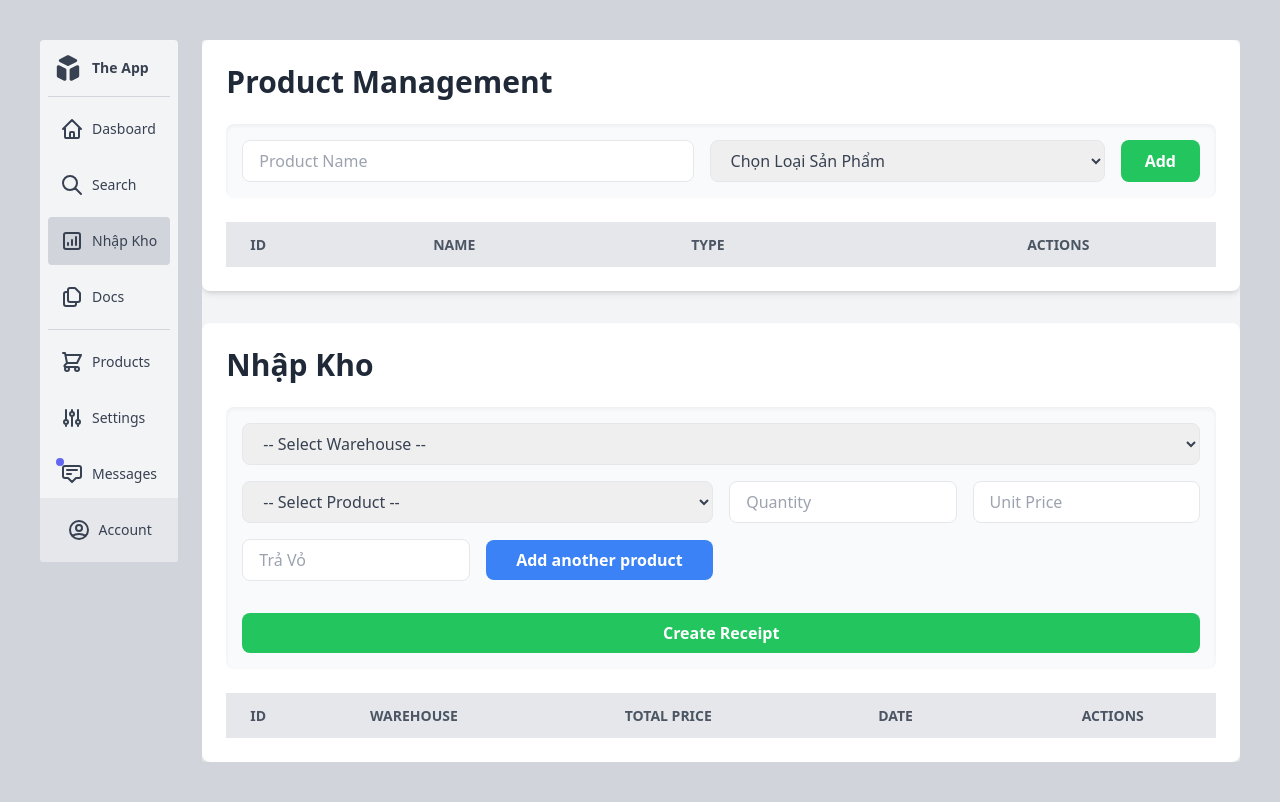
After one commit to Khoataphat/Gas_App, a Flask app: page /import in a window 1280 px wide. The commit adds this page. Run offline with Flask 3, Linux system fonts and the light colour scheme; lists and menus that the app fills with data are empty; some libraries are stand-ins or nearby versions.

Commit message:
thêm lk price_history, thêm liên kết trang import

```diff
--- a/app.py
+++ b/app.py
@@ -149,8 +149,9 @@ def index():
 @app.route('/add_product', methods=["POST"])
 def add_product():
     name = request.form["name"]
+    type = request.form["type"]
     with get_db() as conn:
-        conn.execute("INSERT INTO products (name) VALUES (?)", (name,))
+        conn.execute("INSERT INTO products (name, type) VALUES (?, ?)", (name,type))
         conn.commit()
     return redirect("/")
 
@@ -389,6 +390,11 @@ def delete_order(order_id):
         conn.commit()
     return redirect("/")
 
+#===Route chuyển trang===#
+@app.route('/import')
+def import_page():
+    return render_template('import.html')
+
 if __name__ == "__main__":
     setup_db()
     app.run(debug=True)
--- /dev/null
+++ b/templates/import.html
@@ -0,0 +1,245 @@
+<!DOCTYPE html>
+<html lang="en">
+
+<head>
+    <meta charset="UTF-8">
+    <meta name="viewport" content="width=device-width, initial-scale=1.0">
+    <script src="https://cdn.tailwindcss.com"></script>
+    <title>Document</title>
+</head>
+
+<body class="flex items-star justify-star w-full h-full p-10 space-x-6 bg-gray-300">
+
+    <!-- Component Start -->
+    <div class="flex flex-col items-center w-40 h-full overflow-hidden text-gray-700 bg-gray-100 rounded">
+        <a class="flex items-center w-full px-3 mt-3" href="#">
+            <svg class="w-8 h-8 fill-current" xmlns="http://www.w3.org/2000/svg" viewBox="0 0 20 20"
+                fill="currentColor">
+                <path
+                    d="M11 17a1 1 0 001.447.894l4-2A1 1 0 0017 15V9.236a1 1 0 00-1.447-.894l-4 2a1 1 0 00-.553.894V17zM15.211 6.276a1 1 0 000-1.788l-4.764-2.382a1 1 0 00-.894 0L4.789 4.488a1 1 0 000 1.788l4.764 2.382a1 1 0 00.894 0l4.764-2.382zM4.447 8.342A1 1 0 003 9.236V15a1 1 0 00.553.894l4 2A1 1 0 009 17v-5.764a1 1 0 00-.553-.894l-4-2z" />
+            </svg>
+            <span class="ml-2 text-sm font-bold">The App</span>
+        </a>
+        <div class="w-full px-2">
+            <div class="flex flex-col items-center w-full mt-3 border-t border-gray-300">
+                <a class="flex items-center w-full h-12 px-3 mt-2 rounded hover:bg-gray-300" href="#">
+                    <svg class="w-6 h-6 stroke-current" xmlns="http://www.w3.org/2000/svg" fill="none"
+                        viewBox="0 0 24 24" stroke="currentColor">
+                        <path stroke-linecap="round" stroke-linejoin="round" stroke-width="2"
+                            d="M3 12l2-2m0 0l7-7 7 7M5 10v10a1 1 0 001 1h3m10-11l2 2m-2-2v10a1 1 0 01-1 1h-3m-6 0a1 1 0 001-1v-4a1 1 0 011-1h2a1 1 0 011 1v4a1 1 0 001 1m-6 0h6" />
+                    </svg>
+                    <span class="ml-2 text-sm font-medium">Dasboard</span>
+                </a>
+                <a class="flex items-center w-full h-12 px-3 mt-2 rounded hover:bg-gray-300" href="#">
+                    <svg class="w-6 h-6 stroke-current" xmlns="http://www.w3.org/2000/svg" fill="none"
+                        viewBox="0 0 24 24" stroke="currentColor">
+                        <path stroke-linecap="round" stroke-linejoin="round" stroke-width="2"
+                            d="M21 21l-6-6m2-5a7 7 0 11-14 0 7 7 0 0114 0z" />
+                    </svg>
+                    <span class="ml-2 text-sm font-medium">Search</span>
+                </a>
+                <a class="flex items-center w-full h-12 px-3 mt-2 bg-gray-300 rounded" href="#">
+                    <svg class="w-6 h-6 stroke-current" xmlns="http://www.w3.org/2000/svg" fill="none"
+                        viewBox="0 0 24 24" stroke="currentColor">
+                        <path stroke-linecap="round" stroke-linejoin="round" stroke-width="2"
+                            d="M16 8v8m-4-5v5m-4-2v2m-2 4h12a2 2 0 002-2V6a2 2 0 00-2-2H6a2 2 0 00-2 2v12a2 2 0 002 2z" />
+                    </svg>
+                    <span class="ml-2 text-sm font-medium">Nhập Kho</span>
+                </a>
+                <a class="flex items-center w-full h-12 px-3 mt-2 rounded hover:bg-gray-300" href="#">
+                    <svg class="w-6 h-6 stroke-current" xmlns="http://www.w3.org/2000/svg" fill="none"
+                        viewBox="0 0 24 24" stroke="currentColor">
+                        <path stroke-linecap="round" stroke-linejoin="round" stroke-width="2"
+                            d="M8 7v8a2 2 0 002 2h6M8 7V5a2 2 0 012-2h4.586a1 1 0 01.707.293l4.414 4.414a1 1 0 01.293.707V15a2 2 0 01-2 2h-2M8 7H6a2 2 0 00-2 2v10a2 2 0 002 2h8a2 2 0 002-2v-2" />
+                    </svg>
+                    <span class="ml-2 text-sm font-medium">Docs</span>
+                </a>
+            </div>
+            <div class="flex flex-col items-center w-full mt-2 border-t border-gray-300">
+                <a class="flex items-center w-full h-12 px-3 mt-2 rounded hover:bg-gray-300" href="#">
+                    <svg class="w-6 h-6 stroke-current" xmlns="http://www.w3.org/2000/svg" fill="none"
+                        viewBox="0 0 24 24" stroke="currentColor">
+                        <path stroke-linecap="round" stroke-linejoin="round" stroke-width="2"
+                            d="M3 3h2l.4 2M7 13h10l4-8H5.4M7 13L5.4 5M7 13l-2.293 2.293c-.63.63-.184 1.707.707 1.707H17m0 0a2 2 0 100 4 2 2 0 000-4zm-8 2a2 2 0 11-4 0 2 2 0 014 0z" />
+                    </svg>
+                    <span class="ml-2 text-sm font-medium">Products</span>
+                </a>
+                <a class="flex items-center w-full h-12 px-3 mt-2 rounded hover:bg-gray-300" href="#">
+                    <svg class="w-6 h-6 stroke-current" xmlns="http://www.w3.org/2000/svg" fill="none"
+                        viewBox="0 0 24 24" stroke="currentColor">
+                        <path stroke-linecap="round" stroke-linejoin="round" stroke-width="2"
+                            d="M12 6V4m0 2a2 2 0 100 4m0-4a2 2 0 110 4m-6 8a2 2 0 100-4m0 4a2 2 0 110-4m0 4v2m0-6V4m6 6v10m6-2a2 2 0 100-4m0 4a2 2 0 110-4m0 4v2m0-6V4" />
+                    </svg>
+                    <span class="ml-2 text-sm font-medium">Settings</span>
+                </a>
+                <a class="relative flex items-center w-full h-12 px-3 mt-2 rounded hover:bg-gray-300" href="#">
+                    <svg class="w-6 h-6 stroke-current" xmlns="http://www.w3.org/2000/svg" fill="none"
+                        viewBox="0 0 24 24" stroke="currentColor">
+                        <path stroke-linecap="round" stroke-linejoin="round" stroke-width="2"
+                            d="M7 8h10M7 12h4m1 8l-4-4H5a2 2 0 01-2-2V6a2 2 0 012-2h14a2 2 0 012 2v8a2 2 0 01-2 2h-3l-4 4z" />
+                    </svg>
+                    <span class="ml-2 text-sm font-medium">Messages</span>
+                    <span class="absolute top-0 left-0 w-2 h-2 mt-2 ml-2 bg-indigo-500 rounded-full"></span>
+                </a>
+            </div>
+        </div>
+        <a class="flex items-center justify-center w-full h-16 mt-auto bg-gray-200 hover:bg-gray-300" href="#">
+            <svg class="w-6 h-6 stroke-current" xmlns="http://www.w3.org/2000/svg" fill="none" viewBox="0 0 24 24"
+                stroke="currentColor">
+                <path stroke-linecap="round" stroke-linejoin="round" stroke-width="2"
+                    d="M5.121 17.804A13.937 13.937 0 0112 16c2.5 0 4.847.655 6.879 1.804M15 10a3 3 0 11-6 0 3 3 0 016 0zm6 2a9 9 0 11-18 0 9 9 0 0118 0z" />
+            </svg>
+            <span class="ml-2 text-sm font-medium">Account</span>
+        </a>
+    </div>
+    <!-- Component End  -->
+    <div class="flex flex-col items-star w-full h-full overflow-hidden text-gray-700 bg-gray-100 rounded">
+        <!-- Nhập sản phẩm -->
+        <div id="products" class="bg-white p-6 rounded-lg shadow-md">
+            <h2 class="text-3xl font-bold text-gray-800 mb-6">Product Management</h2>
+            <form method="POST" action="/add_product"
+                class="mb-6 bg-gray-50 p-4 rounded-lg shadow-inner flex space-x-4">
+                <input type="text" name="name" placeholder="Product Name"
+                    class="flex-grow px-4 py-2 border rounded-lg focus:outline-none" required>
+                <select name="type" class="flex-grow px-4 py-2 border rounded-lg focus:outline-none" required>
+                    <option value="" disabled selected>Chọn Loại Sản Phẩm</option>
+                    <option value="Gas">Gas</option>
+                    <option value="Bếp">Bếp</option>
+                    <option value="Other">Sản phẩm khác</option>
+                </select>
+                <button type="submit"
+                    class="bg-green-500 text-white font-bold py-2 px-6 rounded-lg hover:bg-green-600">Add</button>
+            </form>
+            <div class="overflow-x-auto">
+                <table class="min-w-full bg-white rounded-lg shadow-md">
+                    <thead>
+                        <tr class="bg-gray-200 text-gray-600 uppercase text-sm leading-normal">
+                            <th class="py-3 px-6 text-left">ID</th>
+                            <th class="py-3 px-6 text-left">Name</th>
+                            <th class="py-3 px-6 text-left">Type</th>
+                            <th class="py-3 px-6 text-center">Actions</th>
+                        </tr>
+                    </thead>
+                    <tbody class="text-gray-600 text-sm font-light">
+                        {% for p in products %}
+                        <tr class="border-b border-gray-200 hover:bg-gray-100">
+                            <td class="py-3 px-6">{{ p['product_id'] }}</td>
+                            <td class="py-3 px-6">{{ p['name'] }}</td>
+                            <td class="py-3 px-6">{{ p['type'] }}</td>
+                            <td class="py-3 px-6 text-center">
+                                <div class="flex justify-center space-x-2">
+                                    <form method="POST" action="/edit_product/{{ p['product_id'] }}"
+                                        class="inline-block">
+                                        <input type="text" name="name" value="{{ p['name'] }}" hidden>
+                                        <button type="submit"
+                                            class="bg-yellow-500 text-white py-1 px-3 rounded-lg hover:bg-yellow-600">Edit</button>
+                                    </form>
+                                    <form method="POST" action="/delete_product/{{ p['product_id'] }}"
+                                        class="inline-block" onsubmit="return confirm('Delete this product?');">
+                                        <button type="submit"
+                                            class="bg-red-500 text-white py-1 px-3 rounded-lg hover:bg-red-600">Delete</button>
+                                    </form>
+                                </div>
+                            </td>
+                        </tr>
+                        {% endfor %}
+                    </tbody>
+                </table>
+            </div>
+        </div>
+        <!-- -->
+        <!-- Nhập Kho -->
+        <div id="inventory-receipts" class="bg-white p-6 rounded-lg shadow-md mt-8 lg:col-span-2">
+            <h2 class="text-3xl font-bold text-gray-800 mb-6">Nhập Kho</h2>
+            <form method="POST" action="/add_inventory"
+                class="mb-6 bg-gray-50 p-4 rounded-lg shadow-inner grid grid-cols-1 md:grid-cols-4 gap-4">
+                <select name="warehouse_id"
+                    class="col-span-1 md:col-span-4 px-4 py-2 border rounded-lg focus:outline-none" required>
+                    <option value="">-- Select Warehouse --</option>
+                    {% for w in warehouses %}
+                    <option value="{{ w['warehouses_id'] }}">{{ w['name'] }}</option>
+                    {% endfor %}
+                </select>
+
+                <div id="receipt-product-container" class="col-span-1 md:col-span-4 space-y-4">
+                    <div class="grid grid-cols-1 md:grid-cols-4 gap-4 items-center">
+                        <select id="receipt-product-select" name="product_id[]"
+                            class="col-span-1 md:col-span-2 px-4 py-2 border rounded-lg focus:outline-none" required>
+                            <option value="">-- Select Product --</option>
+                            {% for p in products %}
+                            <option value="{{ p['product_id'] }}">{{ p['name'] }}</option>
+                            {% endfor %}
+                        </select>
+                        <input type="number" name="quantity[]" placeholder="Quantity"
+                            class="px-4 py-2 border rounded-lg focus:outline-none" required>
+                        <input type="number" name="unit_price[]" step="0.01" placeholder="Unit Price"
+                            class="px-4 py-2 border rounded-lg focus:outline-none" required>
+                        <input type="number" name="unit_price[]" step="0.01" placeholder="Trả Vỏ"
+                            class="px-4 py-2 border rounded-lg focus:outline-none" required>
+                        <button type="button" onclick="addReceiptProductRow()"
+                            class="bg-blue-500 text-white font-bold py-2 px-6 rounded-lg hover:bg-blue-600">Add another
+                            product</button>
+                    </div>
+                </div>
+
+                <button type="submit"
+                    class="col-span-1 md:col-span-4 bg-green-500 text-white font-bold py-2 px-6 rounded-lg hover:bg-green-600 mt-4">Create
+                    Receipt</button>
+            </form>
+
+            <div class="overflow-x-auto">
+                <table id="receipts-table" class="min-w-full bg-white rounded-lg shadow-md">
+                    <thead>
+                        <tr class="bg-gray-200 text-gray-600 uppercase text-sm leading-normal">
+                            <th class="py-3 px-6 text-left">ID</th>
+                            <th class="py-3 px-6 text-left">Warehouse</th>
+                            <th class="py-3 px-6 text-left">Total Price</th>
+                            <th class="py-3 px-6 text-left">Date</th>
+                            <th class="py-3 px-6 text-center">Actions</th>
+                        </tr>
+                    </thead>
+                    <tbody class="text-gray-600 text-sm font-light">
+                        {% for r in inventory_receipts %}
+                        <tr class="border-b border-gray-200 hover:bg-gray-100">
+                            <td class="py-3 px-6">{{ r['receipt_id'] }}</td>
+                            <td class="py-3 px-6">{{ r['warehouse_name'] }}</td>
+                            <td class="py-3 px-6">{{ r['total_price'] }} VND</td>
+                            <td class="py-3 px-6">{{ r['created_at'] | strftime }}</td>
+                            <td class="py-3 px-6 text-center">
+                                <form method="POST" action="/delete_inventory_receipt/{{ r['receipt_id'] }}"
+                                    class="inline-block" onsubmit="return confirm('Delete this receipt?');">
+                                    <button type="submit"
+                                        class="bg-red-500 text-white py-1 px-3 rounded-lg hover:bg-red-600">Delete</button>
+                                </form>
+                            </td>
+                        </tr>
+                        {% endfor %}
+                    </tbody>
+                </table>
+            </div>
+        </div>
+    </div>
+    <!-- -->
+    </div>
+
+    <Script>
+        // New function to fetch and display warehouse inventory
+        async function updateWarehouseInventory() {
+            const warehouseId = document.getElementById('receipt-warehouse-select').value;
+            const fullQtySpan = document.getElementById('full-qty-display');
+            const emptyQtySpan = document.getElementById('empty-qty-display');
+
+            if (warehouseId) {
+                const response = await fetch(`/api/inventory_by_warehouse/${warehouseId}`);
+                const data = await response.json();
+                fullQtySpan.textContent = `Bình Đầy: ${data.total_full_qty}`;
+                emptyQtySpan.textContent = `Bình Rỗng: ${data.total_empty_qty}`;
+            } else {
+                fullQtySpan.textContent = 'Bình Đầy: 0';
+                emptyQtySpan.textContent = 'Bình Rỗng: 0';
+            }
+        }
+    </Script>
+</body>
+
+</html>
```
Also changed, not shown: templates/index.html (+6 -1 lines), gas.db.
